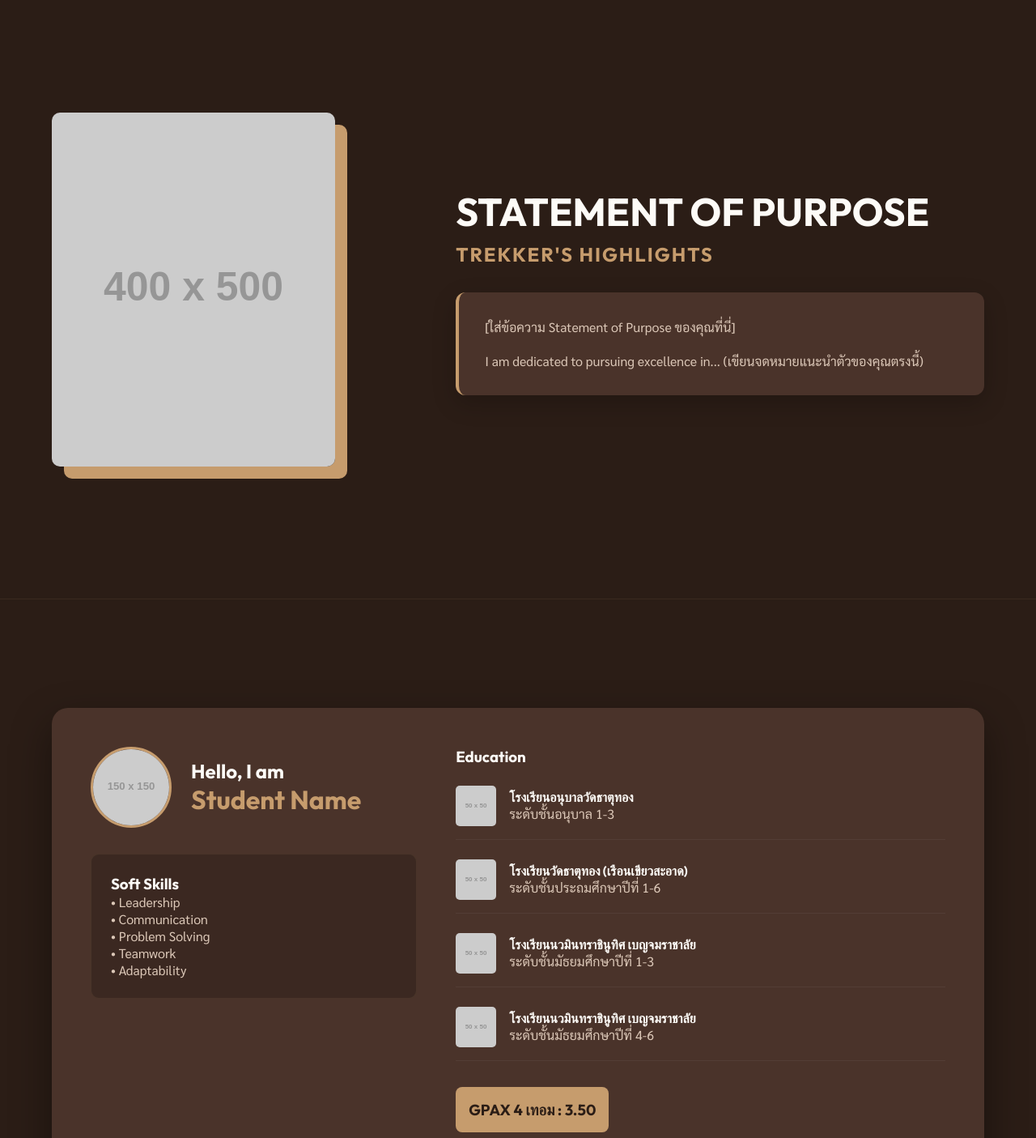
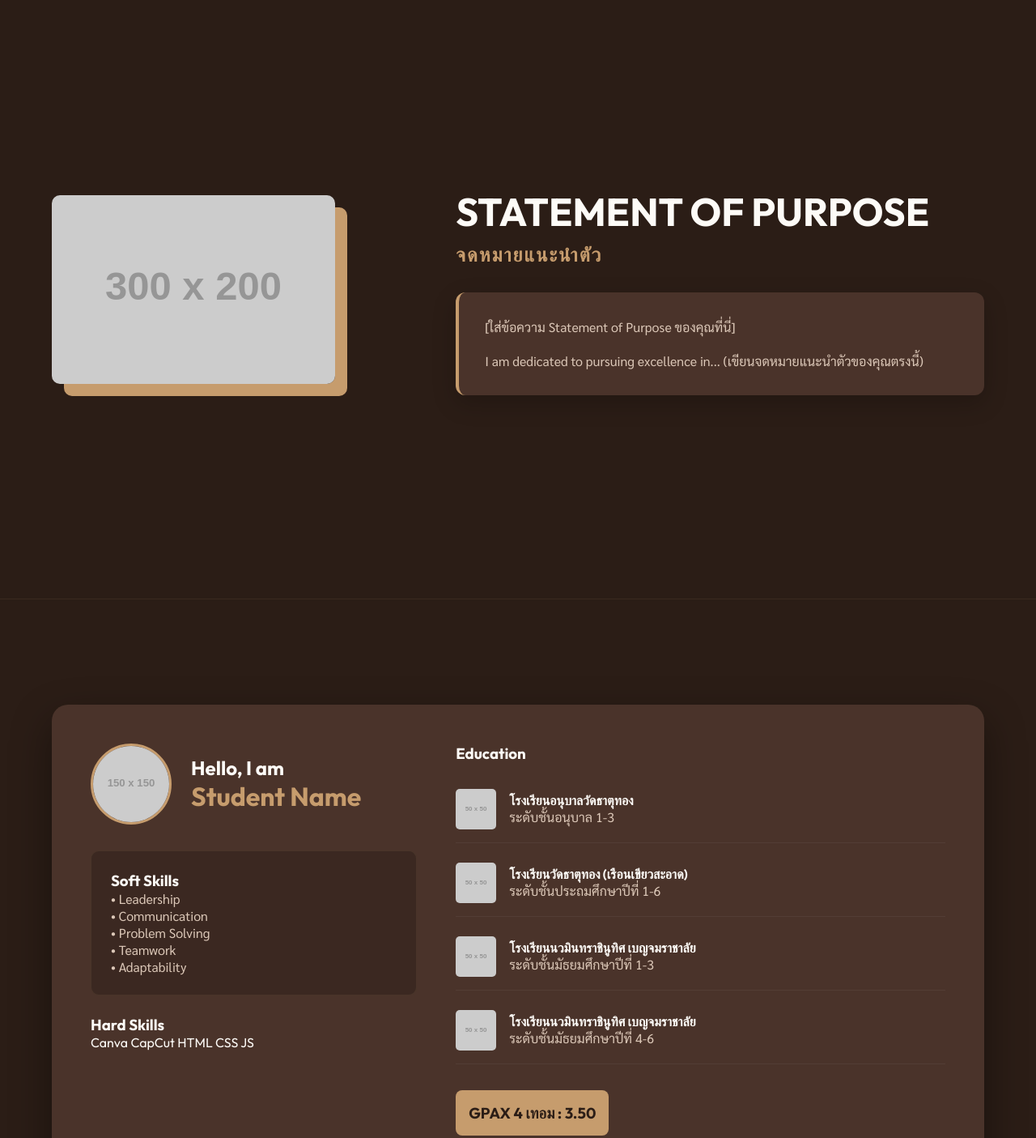
Before and after one commit to stampgamming-stack/my-portfolio, a plain HTML site: page index.html in a window 1280 px wide. Shown: the part 860-2265 px from the top of the page at 81% size. Drawn offline with Linux system fonts and the light colour scheme; placeholder pictures from the web are drawn by us; a script that the page names is missing.

Commit message:
Update index.html

```diff
--- a/index.html
+++ b/index.html
@@ -37,7 +37,7 @@
     <section id="home" class="full-screen-section home-section">
         <div class="home-content">
             <h1 class="fade-in">PORTFOLIO</h1>
-            <p class="fade-in delay-1">Welcome to my journey</p>
+            <p class="fade-in delay-1">Welcome to my first website.</p>
             <div class="scroll-indicator fade-in delay-2">
                 <span>Scroll to Explore</span>
                 <div class="arrow">↓</div>
@@ -49,11 +49,12 @@
     <section id="sop" class="full-screen-section sop-section">
         <div class="container split-layout">
             <div class="left-content sop-image-wrapper">
-                <img src="https://placehold.co/400x500/2b1d16/c69c6d?text=My+Photo" alt="Profile Photo" class="sop-img">
+                <img src="https://placehold.co/300x200/2b1d16/c69c6d?text=Profile+Photo" alt="Profile Photo"
+                    class="sop-img">
             </div>
             <div class="right-content sop-text-wrapper">
                 <h2 class="section-title">STATEMENT OF PURPOSE</h2>
-                <h3 class="trekker-title">Trekker's Highlights</h3>
+                <h3 class="trekker-title">จดหมายแนะนำตัว</h3>
                 <div class="text-box">
                     <p>
                         [ใส่ข้อความ Statement of Purpose ของคุณที่นี่]
@@ -89,11 +90,24 @@
                         • Adaptability
                     </p>
                 </div>
+
+                <div class="hard-skills-box" style="margin-top: 1.5rem;">
+                    <h3>Hard Skills</h3>
+                    <div class="skill-tags">
+                        <span>Canva</span>
+                        <span>CapCut</span>
+                        <span>HTML</span>
+                        <span>CSS</span>
+                        <span>JS</span>
+                    </div>
+                </div>
             </div>
 
-            <!-- Right Column: Education (Renamed from Work Experience) -->
+            <!-- Right Column: Education -->
             <div class="profile-right">
-                <h3>Education</h3>
+                <div class="profile-header">
+                    <h3>Education</h3>
+                </div>
                 <div class="education-timeline">
                     <div class="edu-item">
                         <img src="https://placehold.co/50x50/2b1d16/c69c6d?text=K" alt="Logo">
@@ -276,7 +290,7 @@
         <div class="thank-you-content">
             <h1>THANK YOU</h1>
             <div class="quote-box">
-                <p class="quote-text">"ชีวิตดีๆไม่มีอะไรง่าย ชีวิตง่ายๆไม่มีอะไรดี นี่แหละ perfect ฝากด้วย"</p>
+                <p class="quote-text">"ชีวิตดีๆไม่มีอะไรง่าย ชีวิตง่ายๆไม่มีอะไรดี"</p>
             </div>
             <div class="social-links">
                 <a href="https://www.instagram.com/staxp.xv/">Instagram</a>
@@ -289,5 +303,4 @@
     <script src="script.js"></script>
 </body>
 
-
 </html>
```
